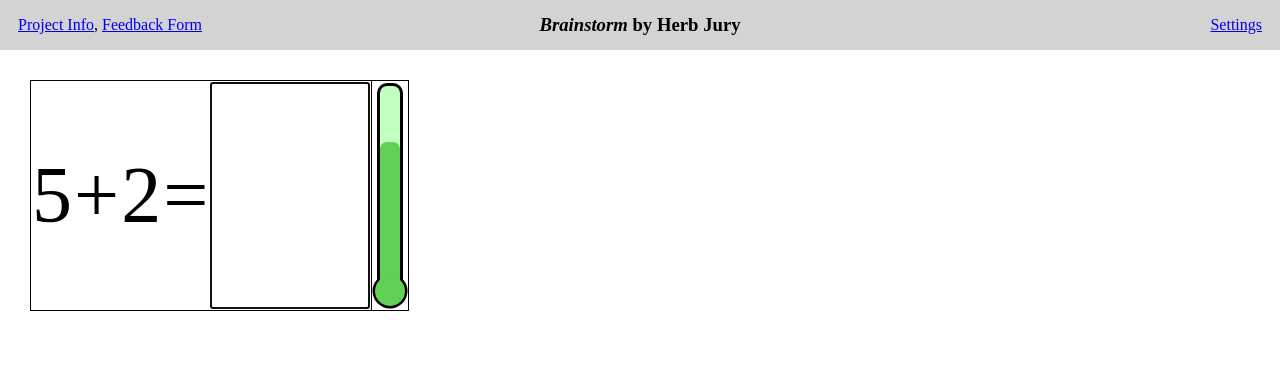
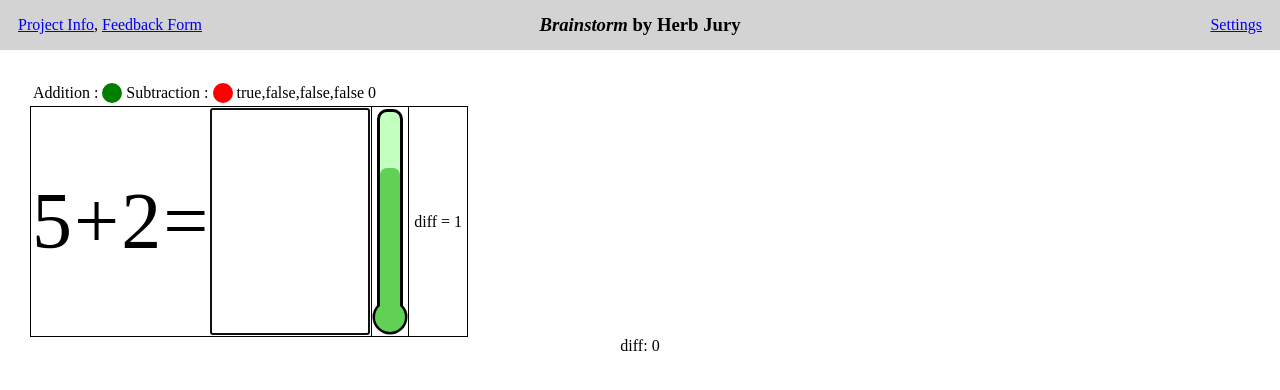
Before and after one commit to MrMugwump/BrainstormComp225, a Next.js app: page / in a window 1280 px wide. Both pictures are taken after a click on the button "Begin Game". Shown: the top 390 px of the page. Built offline with nearby package versions, Linux system fonts and the light colour scheme.

Commit message:
rudimentary operation display

```diff
--- a/src/app/equationDisplay.tsx
+++ b/src/app/equationDisplay.tsx
@@ -28,8 +28,8 @@ export default function EquationDisplay({setLives,timeEnded,setTimeEnded,setDiff
     inputArray[location] = true;
 
     function generateEquation(){
-        setDifficulty(generator.difficulty - 1);
         var problem:any[] = generator.generateProblem();
+        setDifficulty(generator.difficulty);
         setEq([problem[0],problem[2],problem[3]]);
         setOperation(generator.operator);
     }
@@ -77,9 +77,9 @@ export default function EquationDisplay({setLives,timeEnded,setTimeEnded,setDiff
                 </td>
                 {/* <td><p>Correct = {isCorrect}</p></td> */}
                 {/* <td><p>location = {location}</p></td> */}
-                {/* <td><p>{eq[0]+operation+eq[1]+'='+eq[2]}</p></td>
+                {/* <td><p>{eq[0]+operation+eq[1]+'='+eq[2]}</p></td> */}
                 <td className="timercell"><p>diff = {generator.difficulty}</p></td>
-                <td><p>{generator.debugVar}</p></td> */}
+                {/* <td><p>{generator.debugVar}</p></td> */}
             </tr>
         </tbody>
         </table>
--- a/src/app/gameScene.tsx
+++ b/src/app/gameScene.tsx
@@ -2,6 +2,7 @@ import React from "react"
 import { useState, useEffect } from 'react';
 import EquationDisplay from "./equationDisplay";
 import "./gameSceneStyle.css"
+import { OperationDisplay } from "./operationNotification";
 
 enum GameState {
     Start = 0,
@@ -31,10 +32,12 @@ export default function GameScene() {
 
     const PlayScreen = () => (
         <div className="playScreen">
+            <OperationDisplay difficulty={difficulty}/>
             <EquationDisplay
             timeEnded={timeEnded}
             setTimeEnded={setTimeEnded}
             setDifficulty={setDifficulty}/>
+            <p>diff: {difficulty}</p>
         </div>
     );
 
--- /dev/null
+++ b/src/app/operationNotification.tsx
@@ -0,0 +1,55 @@
+import { useEffect, useState } from "react"
+
+export function OperationDisplay({difficulty}:any){
+    const [operatorIsLocked, setIsLocked] = useState([true,false,false,false]);
+    function updateArray(_operators:boolean[],index:number){ //definitely a simpler way to do this
+        _operators[index] = true;
+        return _operators;
+    }
+
+    useEffect(()=>{
+        if(difficulty < 5){
+            setIsLocked((_operators)=>updateArray(_operators,0));
+        }
+        else if(difficulty < 15){ //subtraction
+            setIsLocked((_operators)=>updateArray(_operators,1));
+        } else if (difficulty < 20) { //multiplication
+            setIsLocked((_operators)=>updateArray(_operators,2));
+        } else{ //division
+            setIsLocked((_operators)=>updateArray(_operators,3));
+        }
+    },[difficulty]);
+
+
+    return(<>
+        <table>
+            <tbody>
+                <tr>
+                    <td>Addition :</td>
+                    <td><LockIndicator isLocked={operatorIsLocked[0]}/></td>
+                    <td>Subtraction :</td>
+                    <td><LockIndicator isLocked={operatorIsLocked[1]}/></td>
+                    <td>{operatorIsLocked.toString()}</td>
+                    <td>{difficulty}</td>
+                </tr>
+            </tbody>
+        </table>
+    </>)
+}
+
+function LockIndicator({isLocked}:any){
+    function changeColor(isTrue:boolean){
+        if(isTrue){
+            return '#008000' //green
+        } else{
+            return '#ff0000' //red
+        }
+    }
+
+    return(<>
+        <div style={{
+            border: `10px solid ${changeColor(isLocked)}`,
+            borderRadius: `50%`
+        }}></div>
+    </>)
+}
```
